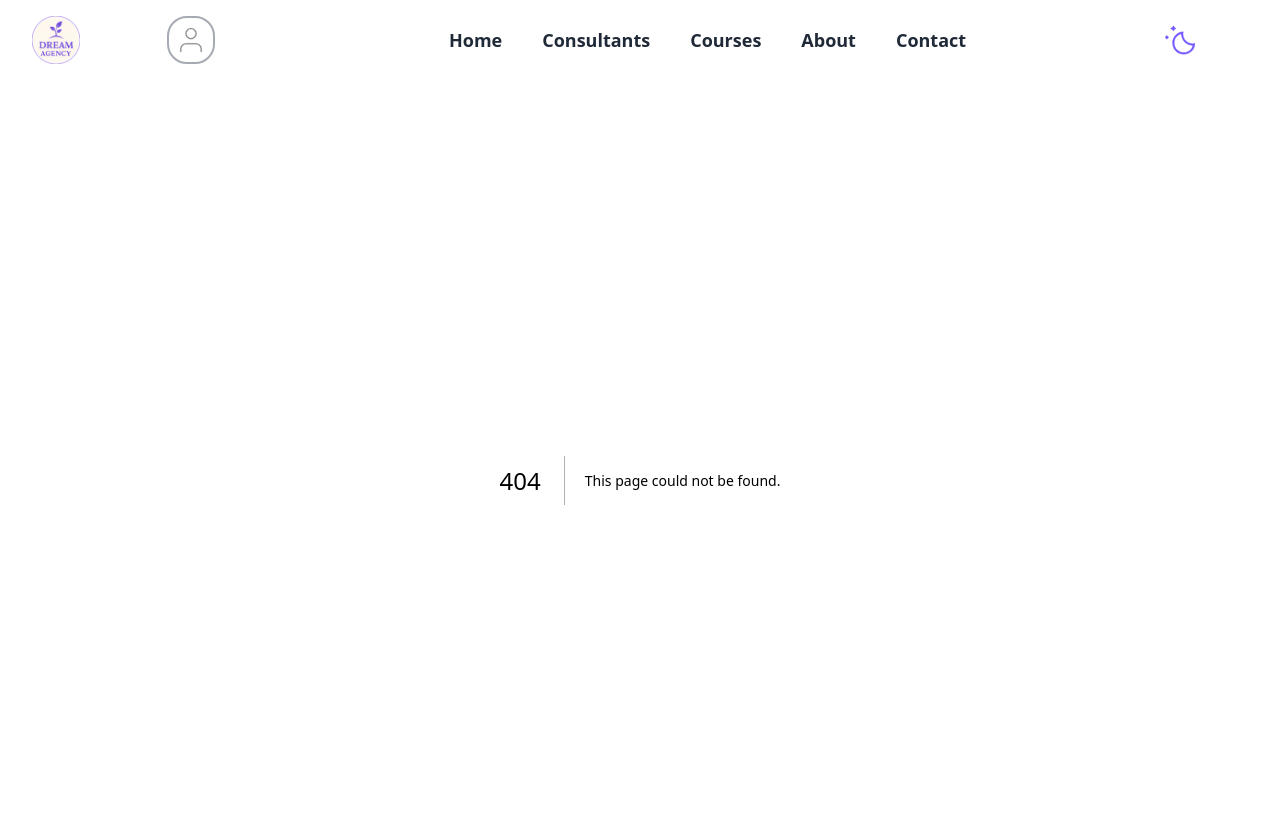
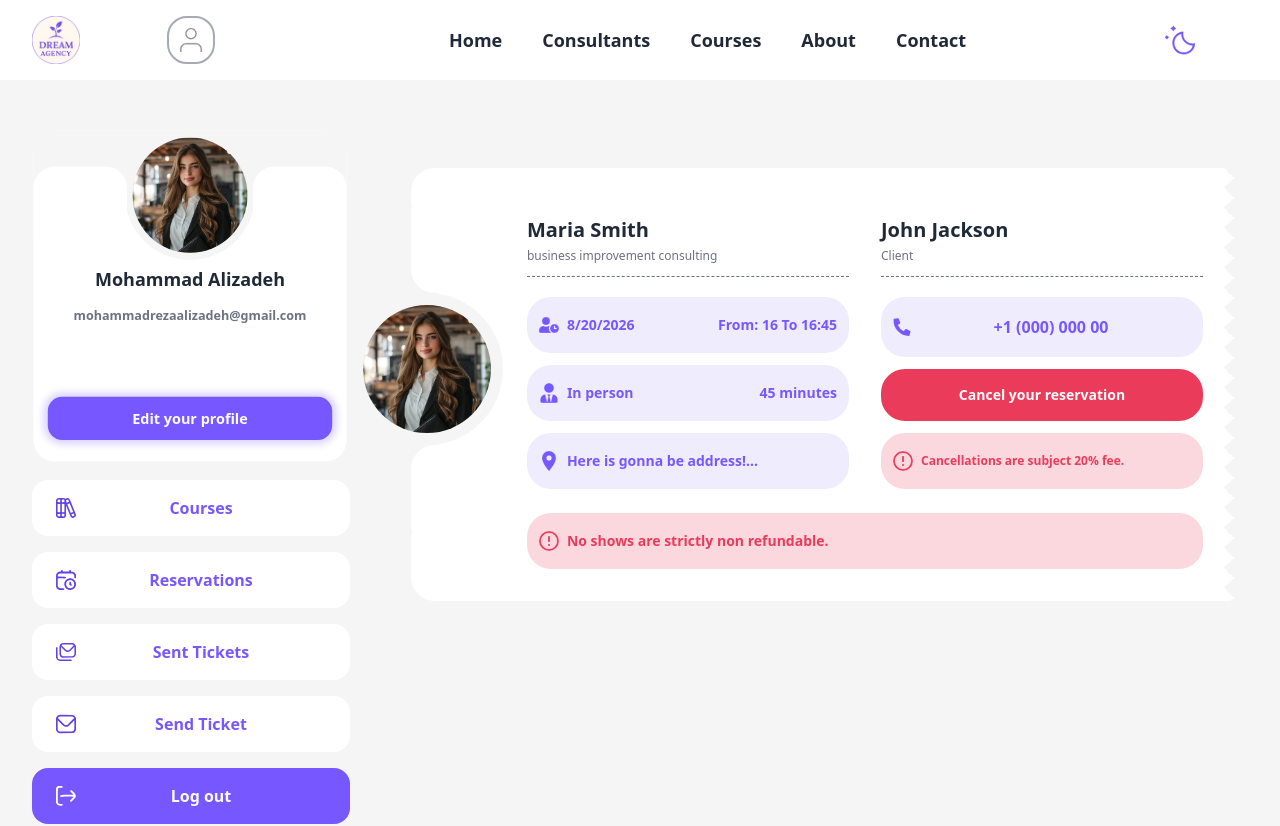
Before and after one commit to DreamAgencyhub/Front-end, a Next.js app: page /profile/reservations/1 in a window 1280 px wide. Before the commit this address had no page. Shown: the top 826 px of the page. Built offline with nearby package versions, Linux system fonts and the light colour scheme.

Commit message:
feat: add reservation detail card

```diff
--- /dev/null
+++ b/app/(public)/(user)/profile/reservations/[reservationId]/page.tsx
@@ -0,0 +1,96 @@
+import {
+  IconAwesomePhone,
+  IconAwesomeUserClock,
+  IconAwesomeUserTie,
+  IconMaterialErrorOutline,
+  IconMaterialLocationOn,
+} from "@/app/components/icons";
+import Avatar from "@/app/components/ui/Avatar";
+import Button from "@/app/components/ui/Button";
+
+export default function page() {
+  return (
+    <div className=" relative rounded-t-3xl bg-secondary-default w-88  h-fit mx-auto mt-14 flex flex-col pb-8 md:w-[90%] md:grid md:grid-cols-[100px_1fr_1fr] md:items-center md:rounded-l-3xl md:rounded-tr-none  shrink-0">
+      <div className="relative md:top-10">
+        <Avatar responsive />
+      </div>
+
+      <div className=" md:col-span-1 flex flex-col gap-3  mt-20 px-4  md:mt-10">
+        <div className="border-b border-gray-500 border-dashed pb-3 text-center mt-2 md:text-left ">
+          <h3 className="font-semibold text-xl"> Maria Smith</h3>
+          <p className="text-text-muted text-xs mt-1">
+            business improvement consulting
+          </p>
+        </div>
+
+        <div className="flex flex-col gap-3 text-primary-500 font-semibold mt-2">
+          <div className="rounded-3xl bg-primary-600/10 flex justify-between px-3 py-4.5 text-sm ">
+            <div className="flex items-center gap-2">
+              <IconAwesomeUserClock className="fill-primary-500 stroke-gray-50 stroke-[.2px] text-xl " />
+              <span>8/20/2026</span>
+            </div>
+            <span>From: 16 To 16:45</span>
+          </div>
+          <div className="rounded-3xl bg-primary-600/10 flex justify-between px-3 py-4.5 text-sm ">
+            <div className="flex items-center gap-2">
+              <IconAwesomeUserTie className="fill-primary-500 stroke-gray-50 stroke-[.2px] text-xl " />
+              <span>In person</span>
+            </div>
+            <span>45 minutes</span>
+          </div>
+          <div className="rounded-3xl bg-primary-600/10 flex items-center  px-3 py-4.5 text-sm ">
+            <IconMaterialLocationOn className=" mr-2 fill-primary-500 stroke-gray-50 stroke-[.2px] text-xl " />
+            <span>Here is gonna be address!...</span>
+          </div>
+        </div>
+      </div>
+
+      <div className=" md:col-span-1 flex flex-col gap-3  mt-6 px-4 md:mt-10 ">
+        <div className="border-b border-gray-500 border-dashed pb-3 text-center mt-2 md:text-left">
+          <h3 className="font-semibold text-xl"> John Jackson</h3>
+          <p className="text-text-muted text-xs mt-1">Client</p>
+        </div>
+
+        <div className="flex flex-col gap-3 text-primary-500 font-semibold mt-2 ">
+          <div className="rounded-3xl bg-primary-600/10 flex items-center px-3 py-4.5  ">
+            <IconAwesomePhone className="fill-primary-500  stroke-none -scale-x-100 text-lg " />
+            <p className="mx-auto font-bold ">+1 (000) 000 00</p>
+          </div>
+          <Button
+            className="bg-accent-500! text-gray-50! text-sm py-3.5  rounded-3xl!"
+            size="large"
+            variant="danger"
+          >
+            Cancel your reservation
+          </Button>
+          <div className="rounded-3xl bg-accent-500/20 flex items-center text-accent-500  px-3 py-4.5 text-sm ">
+            <IconMaterialErrorOutline className=" mr-2 fill-accent-500 stroke-gray-50 stroke-[.2px] text-xl " />
+            <span className="md:text-xs md:font-bold">
+              Cancellations are subject 20% fee.
+            </span>
+          </div>
+        </div>
+      </div>
+
+      <div className="px-4 mt-6 w-full col-start-2 col-span-full">
+        <div className="rounded-3xl bg-accent-500/20 flex items-center text-accent-500  px-3 py-4.5 text-sm ">
+          <IconMaterialErrorOutline className=" mr-2 fill-accent-500 stroke-gray-50 stroke-[.2px] text-xl " />
+          <span className="font-semibold">
+            No shows are strictly non refundable.
+          </span>
+        </div>
+      </div>
+
+      <div
+        className="absolute bg-secondary-default
+              top-full left-0 w-full h-3.75
+              [--mask:conic-gradient(from_-45deg_at_bottom,#000_90deg,#0000_0)]
+              [-webkit-mask-image:var(--mask)] mask-(--mask)
+              mask-size-[20px_100%] [-webkit-mask-size:20px_100%]
+              md:top-0 md:left-full md:w-3.75 md:h-full
+              md:[--mask:conic-gradient(from_45deg_at_left,#000_90deg,#0000_0)]
+              md:mask-size-[100%_20px] md:[-webkit-mask-size:100%_20px] md:-scale-x-100 "
+      ></div>
+    </div>
+  );
+}
--- a/app/components/icons/IconAwesomePhone.tsx
+++ b/app/components/icons/IconAwesomePhone.tsx
@@ -10,10 +10,7 @@ const SvgIconAwesomePhone = (props: SVGProps<SVGSVGElement>) => (
     fill="none"
     {...props}
   >
-    <path
-      fill="#fff"
-      d="M27.383 1.397 21.575.269a1.34 1.34 0 0 0-1.497.82l-2.44 6.302a1.33 1.33 0 0 0 .436 1.538l3.454 2.63a20.55 20.55 0 0 1-9.473 10.161l-2.867-3.26a1.33 1.33 0 0 0-1.564-.331l-6.112 2.879a1.346 1.346 0 0 0-.721 1.556l1.531 5.715a1.33 1.33 0 0 0 1.335.984A25.72 25.72 0 0 0 28.46 2.658a1.33 1.33 0 0 0-1.076-1.261"
-    />
+    <path d="M27.383 1.397 21.575.269a1.34 1.34 0 0 0-1.497.82l-2.44 6.302a1.33 1.33 0 0 0 .436 1.538l3.454 2.63a20.55 20.55 0 0 1-9.473 10.161l-2.867-3.26a1.33 1.33 0 0 0-1.564-.331l-6.112 2.879a1.346 1.346 0 0 0-.721 1.556l1.531 5.715a1.33 1.33 0 0 0 1.335.984A25.72 25.72 0 0 0 28.46 2.658a1.33 1.33 0 0 0-1.076-1.261" />
   </svg>
 );
 export default SvgIconAwesomePhone;
--- /dev/null
+++ b/app/components/icons/IconMaterialErrorOutline.tsx
@@ -0,0 +1,19 @@
+import * as React from "react";
+import type { SVGProps } from "react";
+const SvgIconMaterialErrorOutline = (props: SVGProps<SVGSVGElement>) => (
+  <svg
+    xmlns="http://www.w3.org/2000/svg"
+    width="1em"
+    height="1em"
+    viewBox="0 0 21.188 21.188"
+    stroke="currentColor"
+    fill="none"
+    {...props}
+  >
+    <path
+      d="M9.535 13.772h2.119v2.119H9.535Zm0-8.475h2.119v6.356H9.535ZM10.583 0a10.594 10.594 0 1 0 10.6 10.594A10.59 10.59 0 0 0 10.583 0m.011 19.069a8.475 8.475 0 1 1 8.475-8.475 8.473 8.473 0 0 1-8.475 8.475"
+      data-name="Icon material-error-outline"
+    />
+  </svg>
+);
+export default SvgIconMaterialErrorOutline;
--- a/app/components/icons/index.ts
+++ b/app/components/icons/index.ts
@@ -35,6 +35,7 @@ export { default as IconIonicIosArrowLeft } from "./IconIonicIosArrowLeft";
 export { default as IconIonicIosArrowRight } from "./IconIonicIosArrowRight";
 export { default as IconIonicIosTimer } from "./IconIonicIosTimer";
 export { default as IconMaterialEmail } from "./IconMaterialEmail";
+export { default as IconMaterialErrorOutline } from "./IconMaterialErrorOutline";
 export { default as IconMaterialLocationOn } from "./IconMaterialLocationOn";
 export { default as IconMaterialReply } from "./IconMaterialReply";
 export { default as IconMaterialUpdate } from "./IconMaterialUpdate";
```
Also changed, not shown: app/assets/icons/Icon awesome-phone.svg, app/assets/icons/Icon material-error-outline.svg (added).
